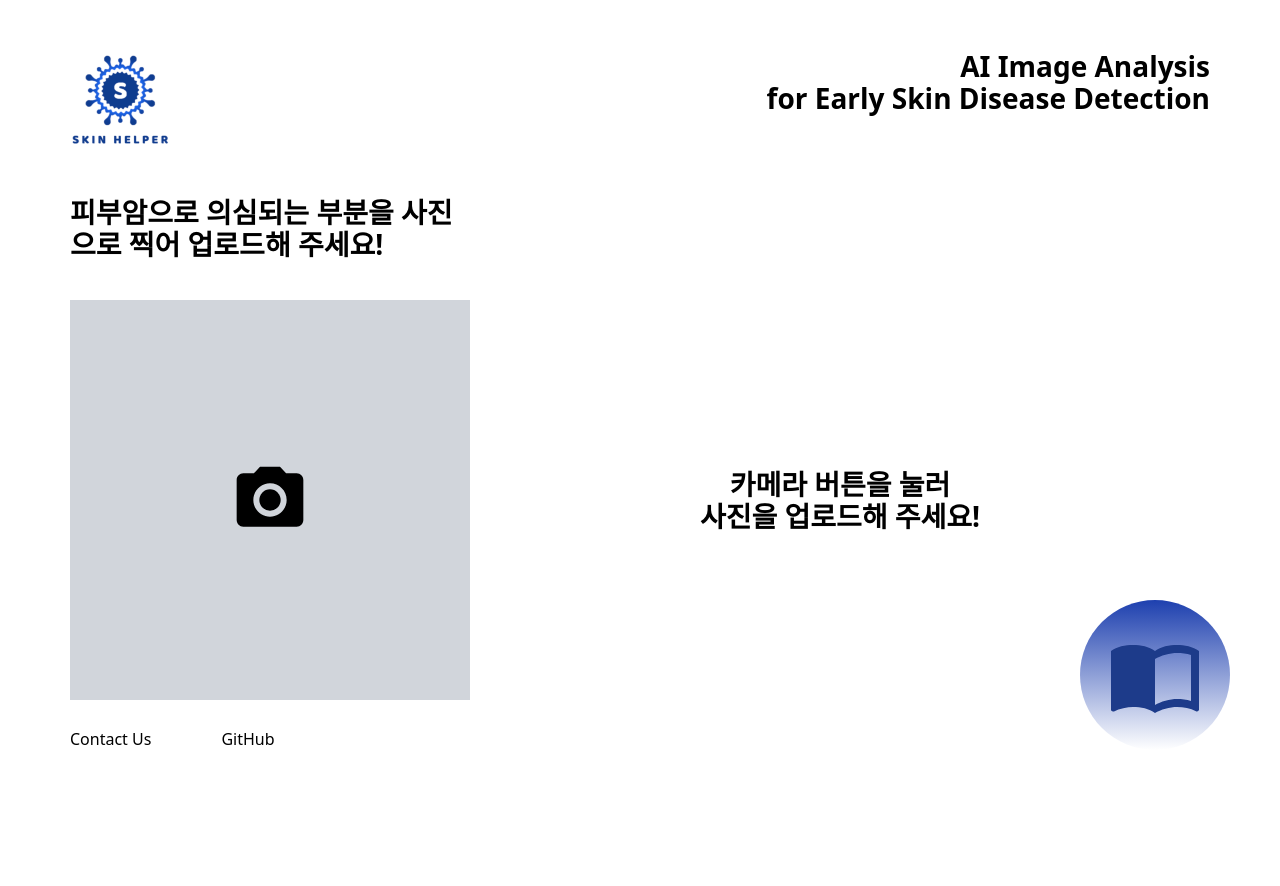
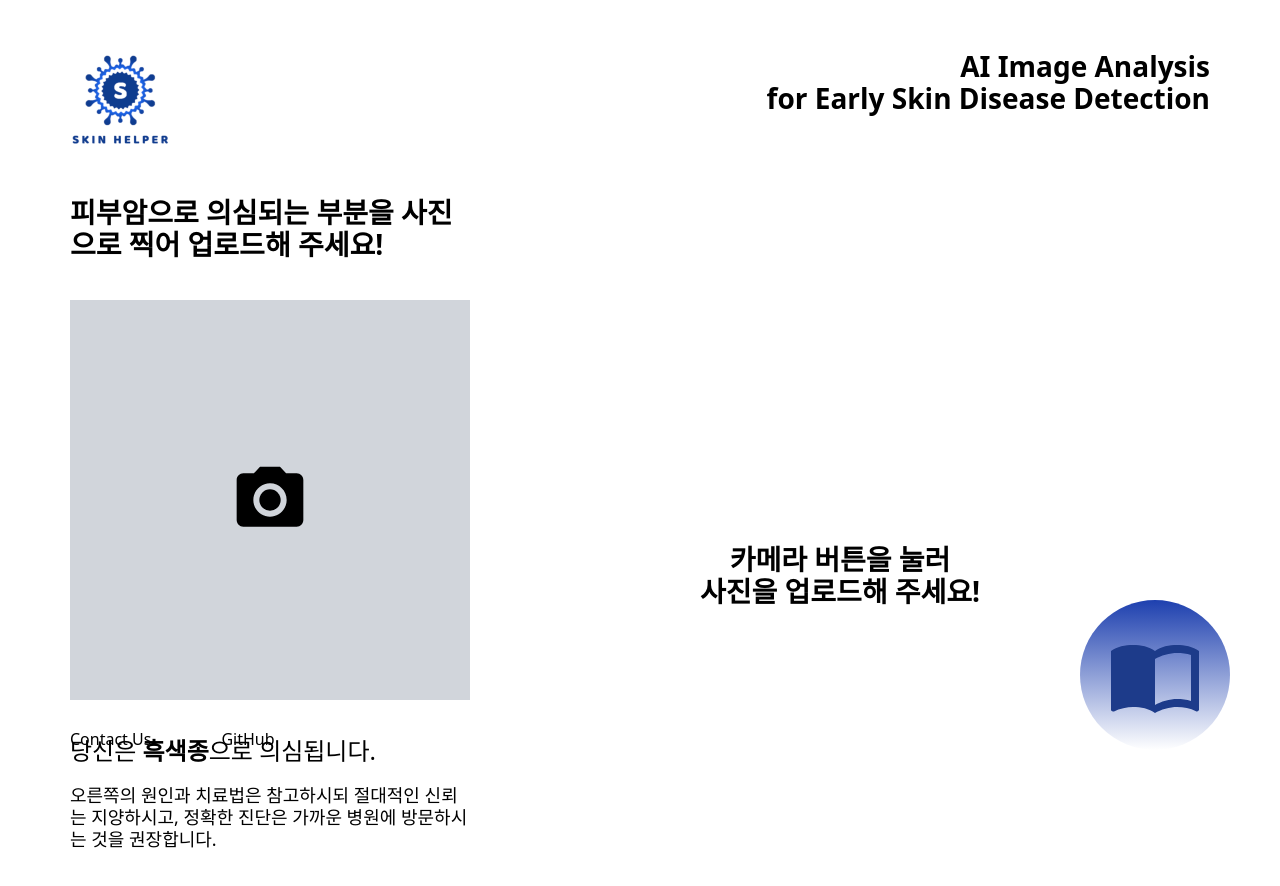
Before and after one commit to 23-DS-SkinHelper/SkinHelper-Front, a React (Vite) app: page / in a window 1280 px wide. Shown: the top 886 px of the page. Before the commit the page ends 800 px from the top, so only its background shows below. Built offline with nearby package versions, Linux system fonts and the light colour scheme.

Commit message:
feat: result UI

```diff
--- a/src/App.tsx
+++ b/src/App.tsx
@@ -5,13 +5,16 @@ import Header from "./components/organisms/Header/Header";
 import Guide from "./components/atoms/Guide/Guide";
 
 const App = () => {
+  // const [result, setResult] = useState(""); // TODO-CNN 모델과 연결
+  const result = "흑색종";
+
   return (
     <>
       <div className="mx-70 my-50 flex flex-col justify-between">
         <Header />
         <div>
           <div className="flex flex-1">
-            <Camera />
+            <Camera result={result} />
 
             {/* TODO-초기 렌더링만 설계 */}
             <Initial />
--- a/src/components/atoms/Camera/Camera.tsx
+++ b/src/components/atoms/Camera/Camera.tsx
@@ -1,14 +1,21 @@
 import { CameraAlt } from "@mui/icons-material";
+import Result from "../Result/Result";
 
-const Camera = () => {
+export type cameraProps = {
+  result: string;
+};
+
+const Camera = ({ result }: cameraProps) => {
   return (
-    <div className="w-400 mt-46">
+    <div className="w-400 mt-46 flex flex-col ">
       <div className="text-28 leading-32 font-semibold mb-40">
         피부암으로 의심되는 부분을 사진으로 찍어 업로드해 주세요!
       </div>
       <div className="bg-gray-300 w-400 h-400 flex justify-center items-center">
         <CameraAlt style={{ fontSize: "80px" }} />
       </div>
+
+      <Result result={result} />
     </div>
   );
 };
--- /dev/null
+++ b/src/components/atoms/Result/Result.tsx
@@ -0,0 +1,21 @@
+export type resultProps = {
+  result: string;
+};
+
+const Result = ({ result }: resultProps) => {
+  return (
+    <div className="w-400 mt-40">
+      <div className="leading-22 text-24">
+        당신은 <span className="font-bold">{result}</span>으로 의심됩니다.
+        <br />
+        <br />
+      </div>
+      <div className="leading-22 text-18">
+        오른쪽의 원인과 치료법은 참고하시되 절대적인 신뢰는 지양하시고, 정확한 진단은 가까운 병원에
+        방문하시는 것을 권장합니다.
+      </div>
+    </div>
+  );
+};
+
+export default Result;
```
